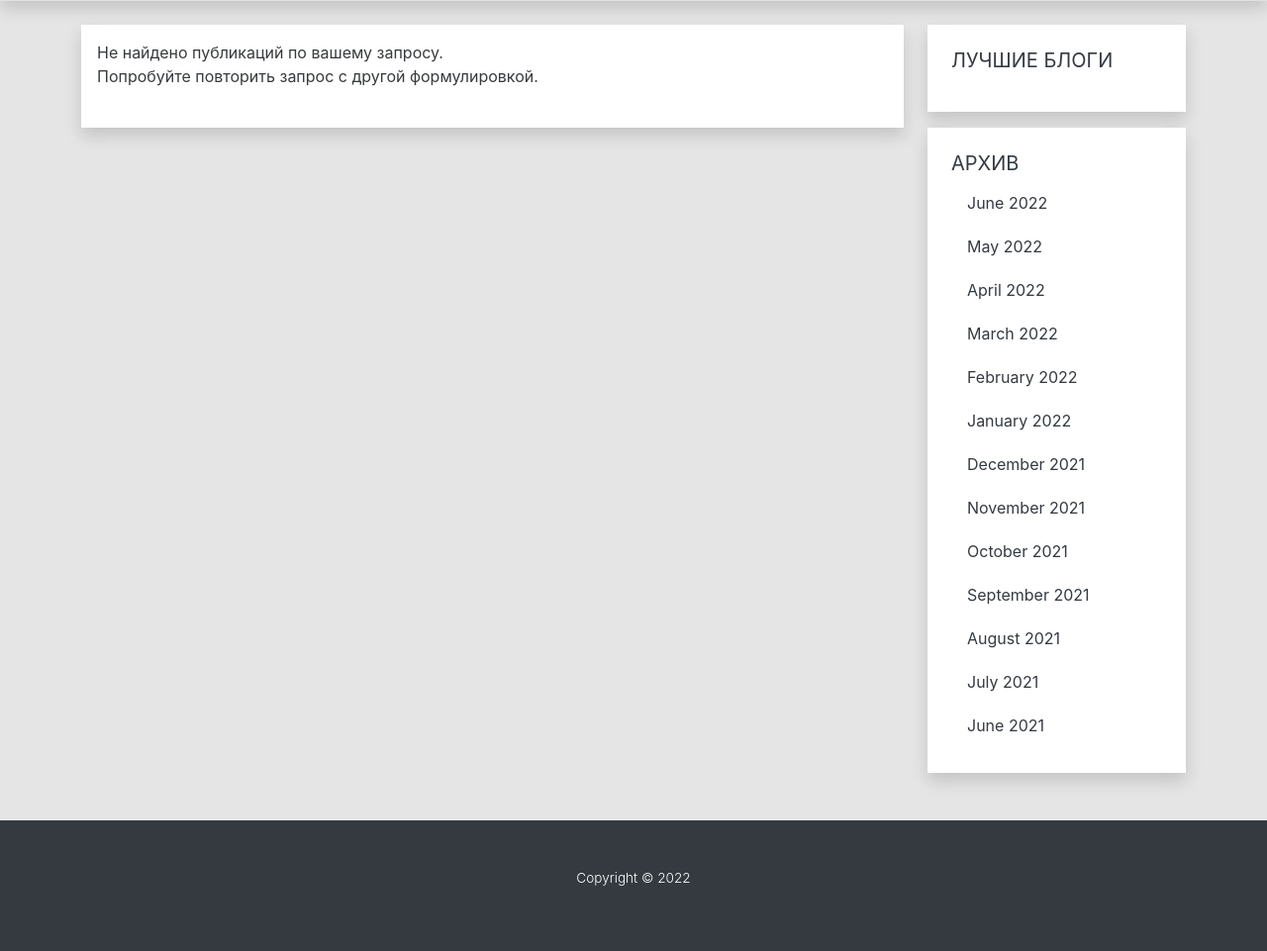
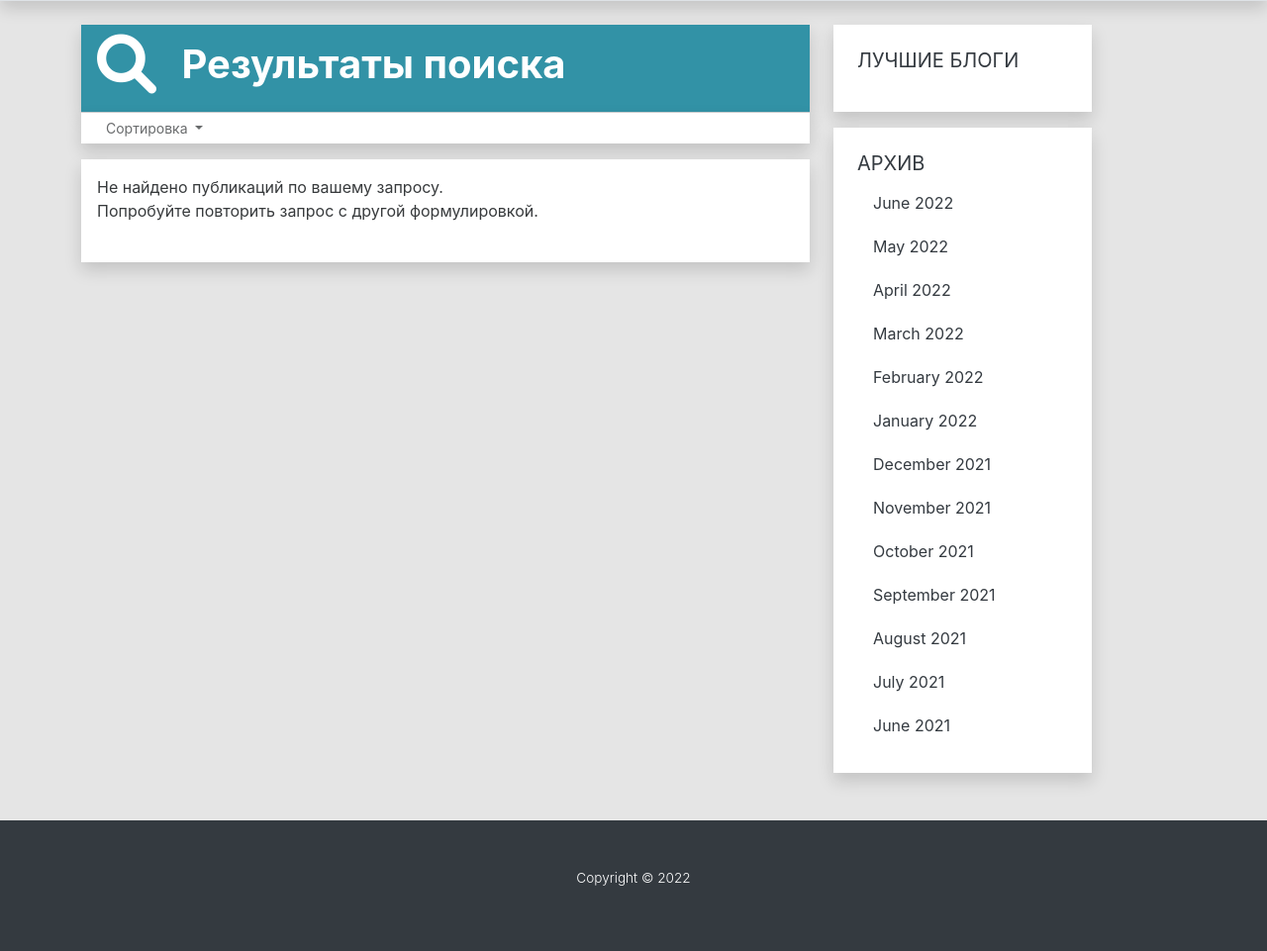
Before and after one commit to sa84-tech/knowledge_sharing_website, a Django app: page /search/ in a window 1280 px wide. Shown: the part 76-1037 px from the top of the page at 99% size. Run offline with Django 3.2, Linux system fonts and the light colour scheme; data that the repository does not hold is empty; parts of the project's set-up code (start-up, migrations or seed data) failed here and were passed over; some libraries are stand-ins or nearby versions.

Commit message:
search_filter

```diff
--- /dev/null
+++ b/ksw/mainapp/templates/mainapp/includes/inc_search_filters.html
@@ -0,0 +1,32 @@
+<hr class="border-1 border-top border-secondary m-0">
+
+<div id="filter-btn-group" class="d-flex m-0 py-0 px-3 bg-white">
+    <div class="dropdown ">
+        <button
+            id="filter-posts-type"
+            class="btn btn-sm dropdown-toggle opacity-75"
+            type="button" data-bs-toggle="dropdown"
+            aria-expanded="false"
+        >
+            Сортировка
+        </button>
+
+        <ul class="dropdown-menu shadow" aria-labelledby="filter-btn-posts">
+            <li>
+                <a role="button" href="{% url 'search' %}?q={{ query|urlencode }}&sorting=-created" id="filter-posts-new" type="button" data-sorting="-created" class="sorting dropdown-item active">
+                    сначала новые
+                </a>
+            </li>
+            <li>
+                <a role="button" href="{% url 'search' %}?q={{ query|urlencode }}&sorting=created" id="filter-posts-old" type="button" data-sorting="created" class="sorting dropdown-item">
+                    сначала старые
+                </a>
+            </li>
+            <li>
+                <a role="button" href="{% url 'search' %}?q={{ query|urlencode }}&sorting=topic" id="filter-posts-title" type="button" data-sorting="name" class="sorting dropdown-item">
+                    по названию
+                </a>
+            </li>
+        </ul>
+    </div>
+</div>
--- /dev/null
+++ b/ksw/mainapp/templates/mainapp/includes/inc_search_items.html
@@ -0,0 +1,66 @@
+{% load static %}
+{% load main_extras %}
+
+{% for post in post_list %}
+<div class="row g-0 bg-white overflow-hidden flex-md-row mb-3 h-md-250 position-relative shadow">
+    <div class="col p-3 pb-2 d-flex flex-column position-static">
+        <div class="d-flex mb-2 text-small align-items-center">
+            <img
+                class="rounded-circle shadow-1-strong me-3"
+                src="{% get_avatar post.author %}" alt="avatar" width="32"
+                height="32">
+                <a href="{% url 'account:lk' post.author.username %}" class="nav-link p-0 fw-bold me-2">
+                    {{ post.author.full_name|title }}
+                </a>
+            <span class="date_info text-secondary">{{ post.created }}</span>
+        </div>
+
+        <h3 class="mb-1">
+            <a href="{% url 'post_page' post.pk %}" class="nav-link p-0 text-secondary">
+                {{ post.topic|capfirst }}
+            </a>
+        </h3>
+
+        <p class="mb-4">
+            {{ post.annotation|safe }}
+        </p>
+
+        <div class="mb-2">
+            <a
+                class="btn btn-outline-primary btn-sm me-3"
+                type="button"
+                href="{% url 'post_page' post.pk %}"
+            >
+                Перейти
+            </a>
+        </div>
+
+        <div class="d-flex flex-grow-1 align-items-end text-small">
+            <span class="me-3 text-muted"><i class="me-1 text-primary opacity-75 fa-eye {% check_view post user %}"></i> {{ post.total_views }}</span>
+            <span class="me-3 text-muted"><i class="me-1 text-primary opacity-75 fa-comment {% check_comment post user %}"></i> {{ post.total_comments }}</span>
+            <span class="me-3 text-muted"><i class="me-1 text-primary opacity-75 fa-thumbs-up {% check_like post user %}"></i> {{ post.total_likes }} </span>
+            <span class="me-3 text-muted"><i class="me-1 text-primary opacity-75 fa-bookmark {% check_bookmark post user %}"></i> {{ post.total_bookmarks }}</span>
+        </div>
+
+    </div>
+
+    <div class="col-auto d-none d-lg-block p-3">
+        <img
+            src="{{ post.image.url }}"
+            class="img-fluid"
+            alt="post image"
+            width="154"
+            height="210"
+        >
+    </div>
+</div>
+
+{% empty %}
+<div class="row g-0 bg-white overflow-hidden flex-md-row mb-4 h-md-250 position-relative shadow">
+    <div class="col p-3 d-flex flex-column position-static">
+        <div class="d-flex mb-2">
+        <p>Не найдено публикаций по вашему запросу.<br>Попробуйте повторить запрос с другой формулировкой.</p>
+        </div>
+    </div>
+</div>
+{% endfor %}
--- a/ksw/mainapp/templates/mainapp/search.html
+++ b/ksw/mainapp/templates/mainapp/search.html
@@ -3,122 +3,26 @@
 {% load main_extras %}
 
 {% block content %}
-<div class="container">
+<div class="account container content_wrapper">
     <div class="row pt-4">
-        <div class="col-lg-12 col-xl-9">
-            {% for post in post_list %}
-            {# Each "post" is a Post model object. #}
-            <div class="row g-0 bg-white overflow-hidden flex-md-row mb-4 h-md-250 position-relative shadow">
-                <div class="col p-3 d-flex flex-column position-static">
-                    <div class="d-flex mb-2">
-                        <a href="{% url 'account:lk' post.author.username %}" class="d-flex align-items-center nav-link p-0 text-small text-muted">
-                            <img class="rounded-circle shadow-1-strong me-2"
-                            src="{% get_avatar post.author %}" alt="avatar" width="32"
-                            height="32">
-                            <span class="fw-bold me-2">{{ post.author.first_name|capfirst }} {{ post.author.last_name|capfirst }}</span>
-                            <span class="date_info">{{ post.created }}</span>
-                        </a>
-                    </div>
-                    <h3 class="mb-2">
-                        <a href="{% url 'post_page' post.pk %}" class="nav-link p-0 text-secondary">
-                            {{ post.topic|capfirst }}
-                        </a>
-                    </h3>
-                    <a href="{% url 'index_page' post.category.slug %}" class="nav-link p-0">
-                        <strong class="d-inline-block px-2 text-primary text-small align-middle mb-2 border bg-light">
-                            {{ post.category|capfirst }}
-                        </strong>
-                    </a>
-
-                    <p class="mb-4 mb-lg-auto">
-                        {% if post.annotation %}
-                            {{ post.annotation|safe }}
-                        {% else %}
-                            {{ post.article|truncatewords:42|safe }}
-                        {% endif %}
-                    </p>
-                    <div class="mb-4">
-                        <a
-                            class="btn btn-outline-primary  d-inline"
-                            type="button"
-                            href="{% url 'post_page' post.pk %}"
-                        >
-                            Далее...
-                        </a>
-                    </div>
-                <div class="text-muted text-small">
-                    <span class="me-2">
-                        <i class="me-1 text-primary opacity-50 fa-eye {% check_view post user %}"></i>
-                        {{ post.total_views }}
-                    </span>
-                    <span class="me-2">
-                        <i class="me-1 text-primary opacity-50 fa-comment {% check_comment post user %}"></i>
-                        {{ post.total_comments }}
-                    </span>
-                    <span class="me-2">
-                        <i class="me-1 text-primary opacity-50 fa-thumbs-up {% check_like post user %}"></i>
-                        {{ post.total_likes }}
-                    </span>
-                    <span class="me-2">
-                        <i class="me-1 text-primary opacity-50 fa-bookmark {% check_bookmark post user %}"></i>
-                        {{ post.total_bookmarks }}
-                    </span>
-                </div>
-                </div>
-                <div class="col-auto d-none d-lg-block p-3">
-                    <img
-                        src="{{ post.image.url }}"
-                        class="img-fluid"
-                        alt="post image"
-                        height="270"
-                    >
+        <div class="col-xl-8 col-xxl-9">
+            <div class="row g-0 bg-primary overflow-hidden flex-md-row h-md-250 position-relative shadow">
+                <div class="tab-content col p-3 text-white">
+                    <h1 id="h-pills-posts" class="tab-pane fade show active fw-bold">
+                        <i class="fa-solid fa-magnifying-glass fa-xl me-3"></i>
+                        Результаты поиска
+                    </h1>
                 </div>
             </div>
-				{% empty %}
-			<div class="row g-0 bg-white overflow-hidden flex-md-row mb-4 h-md-250 position-relative shadow">
-                <div class="col p-3 d-flex flex-column position-static">
-                    <div class="d-flex mb-2">
-					<p>Не найдено публикаций по вашему запросу.<br>Попробуйте повторить запрос с другой формулировкой.</p>
-					</div>
-				</div>
-			</div>
-            {% endfor %}
-
-<!--            {% if page_obj.paginator.num_pages > 1 %}-->
-<!--                <div class="row justify-content-start mt-4 mb-5">-->
-<!--                    <div class="col-auto">-->
-<!--                        <div class="paginator list-group list-group-horizontal shadow">-->
-<!--                            {% if page_obj.has_previous %}-->
-<!--                            <a class="list-group-item nav_prev_page" href="?page={{ page_obj.previous_page_number }}">-->
-<!--                                <i class="fa-solid fa-caret-left"></i>-->
-<!--                            </a>-->
-<!--                            {% else %}-->
-<!--                            <div class="list-group-item disabled" style="cursor: pointer;">-->
-<!--                                <span class="opacity-50"><i class="fa-solid fa-caret-left"></i></span>-->
-<!--                            </div>-->
-<!--                            {% endif %}-->
-<!--                            <span class="current list-group-item">-->
-<!--                            {{ page_obj.number }} из-->
-<!--                            {{ page_obj.paginator.num_pages }}-->
-<!--                            </span>-->
-<!--                            {% if page_obj.has_next %}-->
-<!--                            <a class="list-group-item nav_next_page" href="?page={{ page_obj.next_page_number }}">-->
-<!--                                <i class="fa-solid fa-caret-right"></i>-->
-<!--                            </a>-->
-<!--                            {% else %}-->
-<!--                            <div class="list-group-item disabled" style="cursor: pointer;">-->
-<!--                                <span class="opacity-50"><i class="fa-solid fa-caret-right"></i></span>-->
-<!--                            </div>-->
-<!--                            {% endif %}-->
-<!--                        </div>-->
-<!--                    </div>-->
-<!--                </div>-->
-
-<!--            {% endif %}-->
-
+            <div class="row g-0 bg-white overflow-hidden flex-md-row mb-3 h-md-250 position-relative shadow overflow-visible">
+                {% include 'mainapp/includes/inc_search_filters.html' %}
+            </div>
+            <div id="post-list" class="">
+                {% include 'mainapp/includes/inc_search_items.html' %}
+            </div>
         </div>
-        {% include 'mainapp/includes/inc_sidebar.html' %}
-    </div>
+    {% include 'mainapp/includes/inc_sidebar.html' %}
+        </div>
 </div>
 
 {% endblock %}
--- a/ksw/mainapp/views.py
+++ b/ksw/mainapp/views.py
@@ -98,15 +98,19 @@ def add_mark_ajax(request):
 
 
 def search(request):
-    q = request.GET.get('q')
+    query = request.GET.get('q')
+    sort = request.GET.get('sorting', '-created')
+    if sort not in ['created', '-created', 'topic']:
+        sort = '-created'
     error_msg = ''
 
-    if not q:
+    if not query:
         error_msg = "Пожалуйста, введите ключевое слово"
         return render(request, 'mainapp/search.html', {'error_msg': error_msg})
 
-    post_list = Post.objects.filter(Q(topic__icontains=q) | Q(article__icontains=q))
-    return render(request, 'mainapp/search.html', {'error_msg': error_msg, 'post_list': post_list})
+    post_list = Post.objects.filter(Q(topic__icontains=query) | Q(article__icontains=query)).order_by(sort)
+
+    return render(request, 'mainapp/search.html', {'error_msg': error_msg, 'post_list': post_list, 'query': query})
 
 
 def help_doc(request):
```
